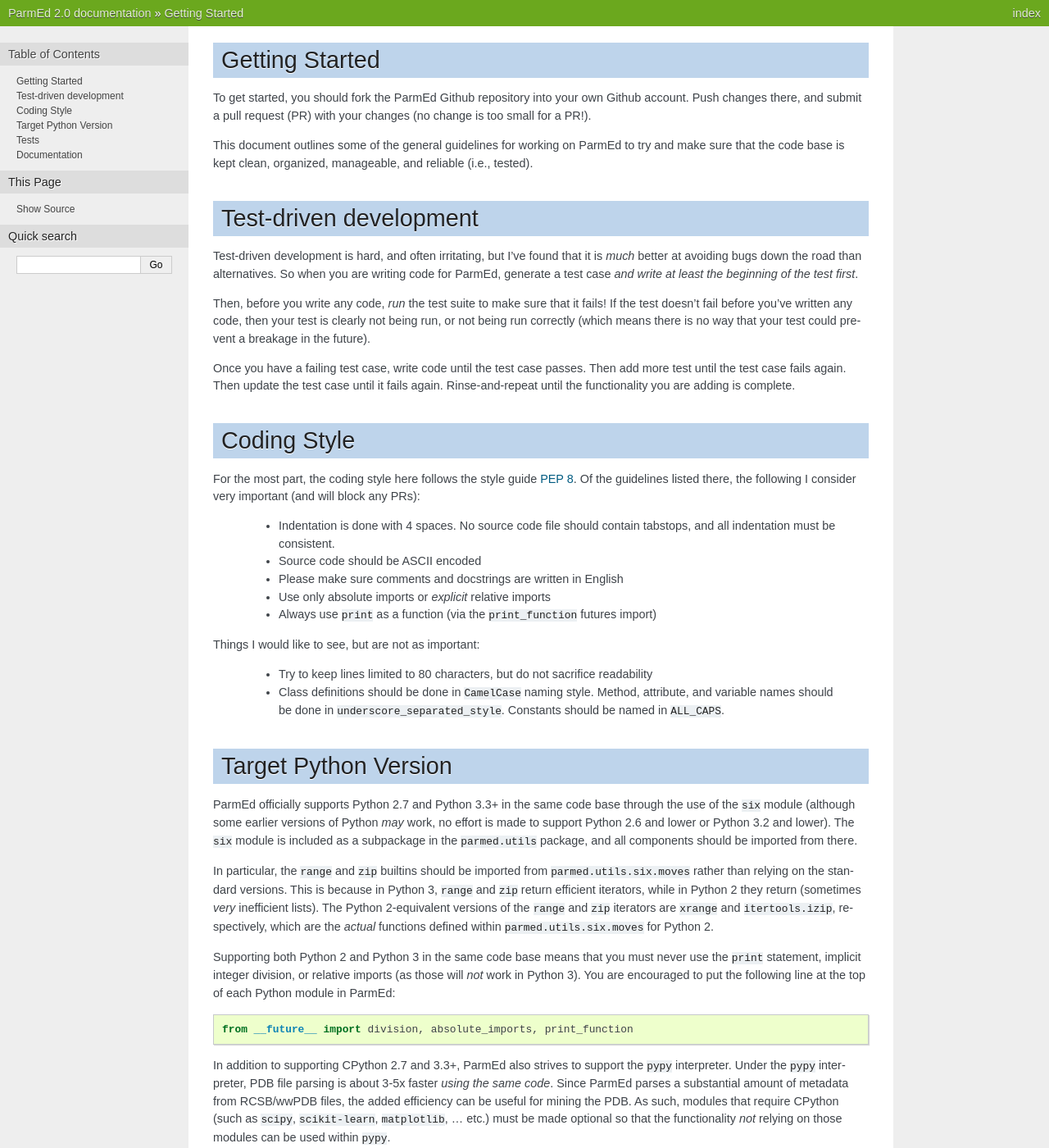
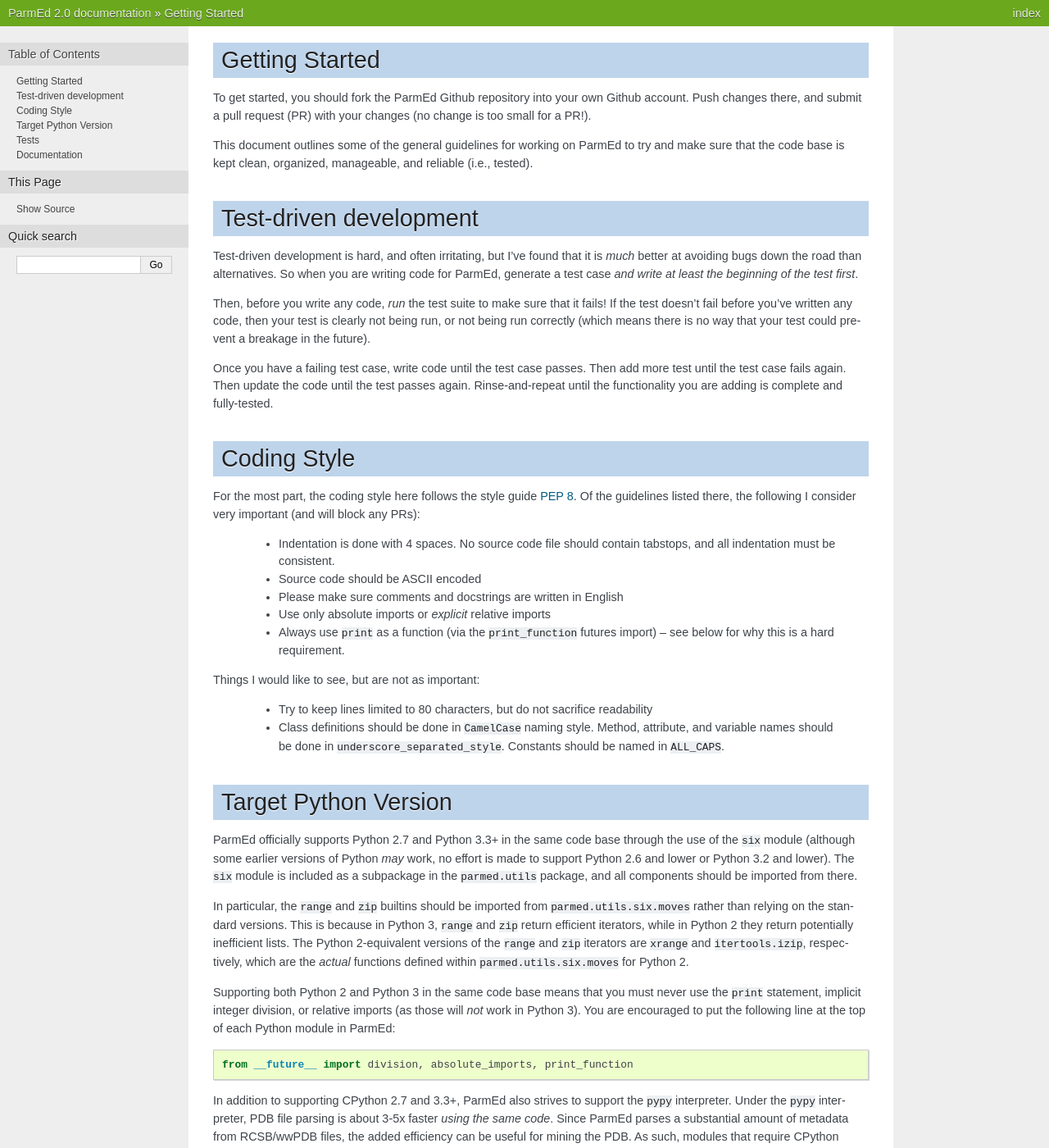
Before and after one commit to ParmEd/ParmEd, a Sphinx documentation site: the page built from doc/devdoc.rst, in a window 1280 px wide and 1400 px high. Shown: the whole window at 82% size. Built offline with Sphinx 7.4.7, drawn with Linux system fonts in a browser that asks for light colours; some of the changed text lies outside the part shown.

Commit message:
Update docs to avoid using examples with deprecated functions and clarify some of the dev. docs

```diff
--- a/doc/devdoc.rst
+++ b/doc/devdoc.rst
@@ -23,9 +23,9 @@
 way that your test could prevent a breakage in the future).
 
 Once you have a failing test case, write code until the test case passes. Then
-add more test until the test case fails again. Then update the test case until
-it fails again. Rinse-and-repeat until the functionality you are adding is
-complete.
+add more test until the test case fails again. Then update the code until the
+test passes again. Rinse-and-repeat until the functionality you are adding is
+complete and fully-tested.
 
 Coding Style
 ------------
@@ -40,7 +40,7 @@
     - Please make sure comments and docstrings are written in English
     - Use only absolute imports or *explicit* relative imports
     - Always use ``print`` as a function (via the ``print_function`` futures
-      import)
+      import) -- see below for why this is a hard requirement.
 
 Things I would like to see, but are not as important:
 
@@ -62,8 +62,8 @@
 In particular, the ``range`` and ``zip`` builtins should be imported from
 ``parmed.utils.six.moves`` rather than relying on the standard versions. This is
 because in Python 3, ``range`` and ``zip`` return efficient iterators, while in
-Python 2 they return (sometimes *very* inefficient lists). The Python
-2-equivalent versions of the ``range`` and ``zip`` iterators are ``xrange`` and
+Python 2 they return potentially inefficient lists. The Python 2-equivalent
+versions of the ``range`` and ``zip`` iterators are ``xrange`` and
 ``itertools.izip``, respectively, which are the *actual* functions defined
 within ``parmed.utils.six.moves`` for Python 2.
 
--- a/doc/index.rst
+++ b/doc/index.rst
@@ -151,9 +151,9 @@
 PDBx/mmCIF file into the more commonly supported PDB format::
 
     >>> import parmed as pmd
-    >>> pmd.write_PDB(pmd.download_CIF('4lzt'), '4lzt.pdb')
+    >>> pmd.download_CIF('4lzt').save('4lzt.pdb')
     >>> # Now read in the PDB file we just created
-    ... pmd.read_PDB('4lzt.pdb')
+    ... pmd.load_file('4lzt.pdb')
     <Structure 1164 atoms; 274 residues; 0 bonds; PBC; NOT parametrized>
 
 Program and API Reference
```
Also changed, not shown: other parts of doc/devdoc.rst (+7 -7 lines).
